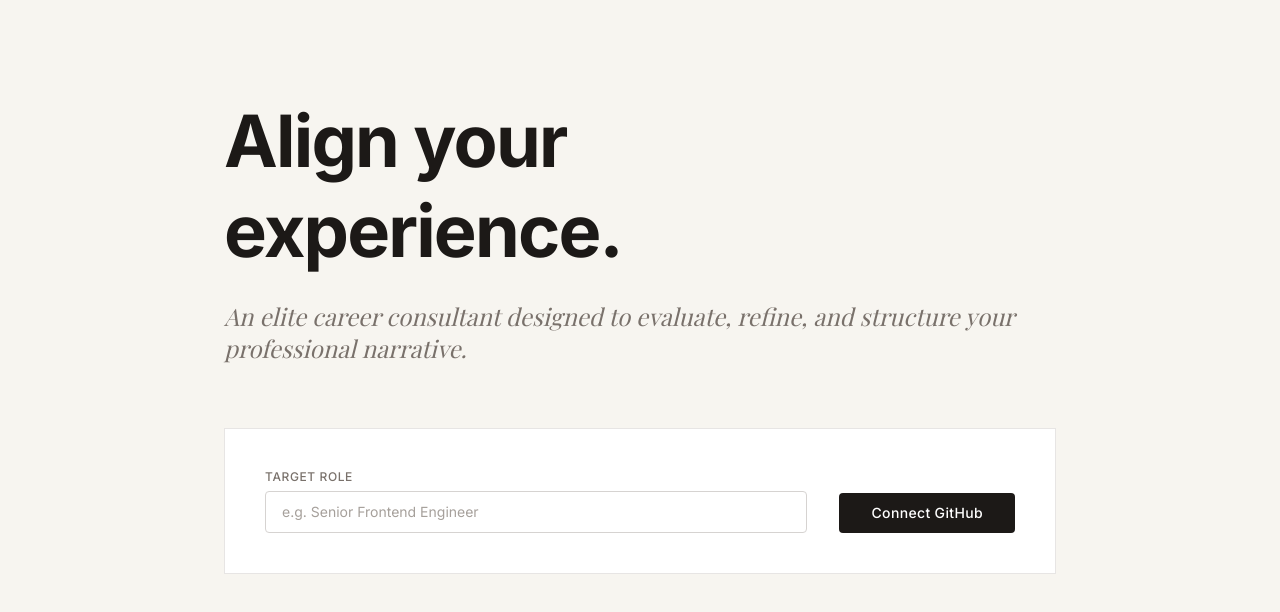
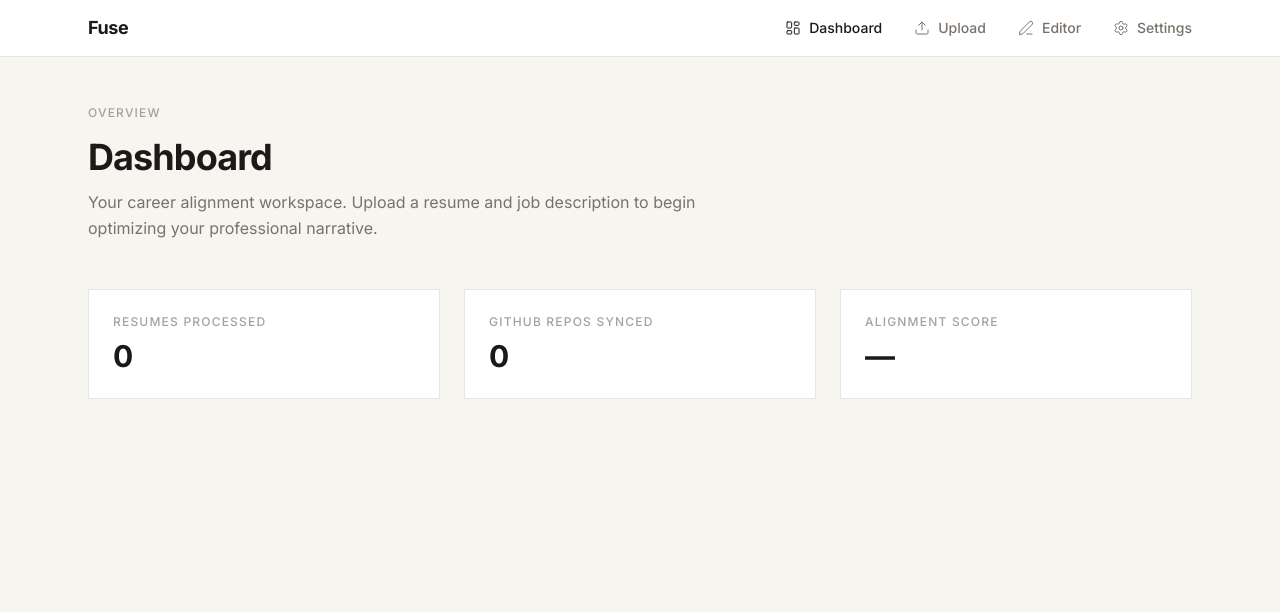
Before and after one commit to harshpatil110/Fuse-AI-resume-Builder, a React (Vite) app in the folder frontend/: page /dashboard in a window 1280 px wide. Shown: the top 612 px of the page. Built offline with nearby package versions, Linux system fonts and the light colour scheme; a web font is replaced by a local one.

Commit message:
feat: initialize frontend project with React, Vite, Tailwind CSS, and layout routing

```diff
--- a/frontend/package.json
+++ b/frontend/package.json
@@ -18,7 +18,9 @@
     "vite": "^8.1.1"
   },
   "dependencies": {
+    "lucide-react": "^1.25.0",
     "react": "^19.2.8",
-    "react-dom": "^19.2.8"
+    "react-dom": "^19.2.8",
+    "react-router-dom": "^7.18.1"
   }
 }
--- a/frontend/src/App.jsx
+++ b/frontend/src/App.jsx
@@ -1,35 +1,25 @@
 import React from 'react';
+import { BrowserRouter, Routes, Route, Navigate } from 'react-router-dom';
+import Layout from './components/Layout';
+import Dashboard from './pages/Dashboard';
+import Upload from './pages/Upload';
+import Editor from './pages/Editor';
+import Settings from './pages/Settings';
 
 function App() {
   return (
-    <div className="min-h-screen p-16 md:p-24 flex flex-col items-start max-w-5xl mx-auto">
-      <div className="mb-16">
-        <h1 className="text-5xl md:text-7xl font-black tracking-tight text-stone-900 mb-6 leading-tight">
-          Align your <br /> experience.
-        </h1>
-        <p className="font-serif text-xl md:text-2xl text-stone-500 italic max-w-[65ch]">
-          An elite career consultant designed to evaluate, refine, and structure your professional narrative.
-        </p>
-      </div>
-
-      <div className="w-full bg-white border border-stone-200 p-10 flex flex-col md:flex-row gap-8 items-start">
-        <div className="flex-1 w-full">
-          <label className="text-xs font-medium tracking-wider uppercase text-stone-500 mb-1.5 block">
-            Target Role
-          </label>
-          <input
-            type="text"
-            placeholder="e.g. Senior Frontend Engineer"
-            className="w-full bg-white border border-stone-300 rounded-sm px-4 py-2.5 text-sm placeholder:text-stone-400 focus:outline-none focus:ring-1 focus:ring-blue-300 focus:border-blue-300 transition-all duration-300"
-          />
-        </div>
-        <div className="flex-none pt-6 w-full md:w-auto">
-          <button className="w-full bg-stone-900 text-white rounded-sm px-8 py-2.5 text-sm font-medium tracking-wide hover:bg-stone-700 transition-all duration-300 ease-[cubic-bezier(0.4,0,0.2,1)]">
-            Connect GitHub
-          </button>
-        </div>
-      </div>
-    </div>
+    <BrowserRouter>
+      <Routes>
+        <Route element={<Layout />}>
+          <Route path="/dashboard" element={<Dashboard />} />
+          <Route path="/upload" element={<Upload />} />
+          <Route path="/editor" element={<Editor />} />
+          <Route path="/settings" element={<Settings />} />
+          <Route path="/" element={<Navigate to="/upload" replace />} />
+          <Route path="*" element={<Navigate to="/upload" replace />} />
+        </Route>
+      </Routes>
+    </BrowserRouter>
   );
 }
 
--- /dev/null
+++ b/frontend/src/components/Layout.jsx
@@ -0,0 +1,51 @@
+import React from 'react';
+import { NavLink, Outlet } from 'react-router-dom';
+import { LayoutDashboard, Upload, PenLine, Settings } from 'lucide-react';
+
+const navItems = [
+  { to: '/dashboard', label: 'Dashboard', icon: LayoutDashboard },
+  { to: '/upload', label: 'Upload', icon: Upload },
+  { to: '/editor', label: 'Editor', icon: PenLine },
+  { to: '/settings', label: 'Settings', icon: Settings },
+];
+
+export default function Layout() {
+  return (
+    <div className="min-h-screen bg-canvas">
+      {/* Top Navigation */}
+      <nav className="bg-white border-b border-stone-200">
+        <div className="max-w-6xl mx-auto px-6 flex items-center justify-between h-14">
+          {/* Logo / Wordmark */}
+          <span className="text-lg font-bold tracking-tight text-stone-900">
+            Fuse
+          </span>
+
+          {/* Navigation Links */}
+          <div className="flex items-center gap-8">
+            {navItems.map(({ to, label, icon: Icon }) => (
+              <NavLink
+                key={to}
+                to={to}
+                className={({ isActive }) =>
+                  `flex items-center gap-2 text-sm font-medium transition-colors duration-300 ${
+                    isActive
+                      ? 'text-stone-900'
+                      : 'text-stone-500 hover:text-stone-900'
+                  }`
+                }
+              >
+                <Icon size={16} strokeWidth={1.5} />
+                {label}
+              </NavLink>
+            ))}
+          </div>
+        </div>
+      </nav>
+
+      {/* Main Content Area */}
+      <main className="max-w-6xl mx-auto px-6 py-12">
+        <Outlet />
+      </main>
+    </div>
+  );
+}
--- /dev/null
+++ b/frontend/src/pages/Dashboard.jsx
@@ -0,0 +1,28 @@
+import React from 'react';
+
+export default function Dashboard() {
+  return (
+    <div>
+      <p className="text-xs font-medium tracking-widest uppercase text-stone-400 mb-4">Overview</p>
+      <h1 className="text-4xl font-bold tracking-tight text-stone-900 mb-3">Dashboard</h1>
+      <p className="text-base font-normal leading-relaxed text-stone-500 max-w-[65ch]">
+        Your career alignment workspace. Upload a resume and job description to begin optimizing your professional narrative.
+      </p>
+
+      <div className="mt-12 grid grid-cols-1 md:grid-cols-3 gap-6">
+        <div className="bg-white border border-stone-200 p-6">
+          <p className="text-xs font-medium tracking-widest uppercase text-stone-400 mb-2">Resumes Processed</p>
+          <p className="text-3xl font-bold tracking-tight text-stone-900">0</p>
+        </div>
+        <div className="bg-white border border-stone-200 p-6">
+          <p className="text-xs font-medium tracking-widest uppercase text-stone-400 mb-2">GitHub Repos Synced</p>
+          <p className="text-3xl font-bold tracking-tight text-stone-900">0</p>
+        </div>
+        <div className="bg-white border border-stone-200 p-6">
+          <p className="text-xs font-medium tracking-widest uppercase text-stone-400 mb-2">Alignment Score</p>
+          <p className="text-3xl font-bold tracking-tight text-stone-900">—</p>
+        </div>
+      </div>
+    </div>
+  );
+}
--- /dev/null
+++ b/frontend/src/pages/Editor.jsx
@@ -0,0 +1,13 @@
+import React from 'react';
+
+export default function Editor() {
+  return (
+    <div>
+      <p className="text-xs font-medium tracking-widest uppercase text-stone-400 mb-4">Refine</p>
+      <h1 className="text-4xl font-bold tracking-tight text-stone-900 mb-3">Editor</h1>
+      <p className="text-base font-normal leading-relaxed text-stone-500 max-w-[65ch]">
+        Review and fine-tune the AI-generated resume. Adjust bullet points, reorder sections, and finalize your document before export.
+      </p>
+    </div>
+  );
+}
--- /dev/null
+++ b/frontend/src/pages/Settings.jsx
@@ -0,0 +1,13 @@
+import React from 'react';
+
+export default function Settings() {
+  return (
+    <div>
+      <p className="text-xs font-medium tracking-widest uppercase text-stone-400 mb-4">Configuration</p>
+      <h1 className="text-4xl font-bold tracking-tight text-stone-900 mb-3">Settings</h1>
+      <p className="text-base font-normal leading-relaxed text-stone-500 max-w-[65ch]">
+        Manage your GitHub connection, API keys, and account preferences.
+      </p>
+    </div>
+  );
+}
--- /dev/null
+++ b/frontend/src/pages/Upload.jsx
@@ -0,0 +1,13 @@
+import React from 'react';
+
+export default function Upload() {
+  return (
+    <div>
+      <p className="text-xs font-medium tracking-widest uppercase text-stone-400 mb-4">Step 1</p>
+      <h1 className="text-4xl font-bold tracking-tight text-stone-900 mb-3">Upload</h1>
+      <p className="text-base font-normal leading-relaxed text-stone-500 max-w-[65ch]">
+        Provide your current resume and the target job description. The AI engine will analyze both to begin alignment.
+      </p>
+    </div>
+  );
+}
```
Also changed, not shown: 1 other file (tests, documents, lock files or other folders).
